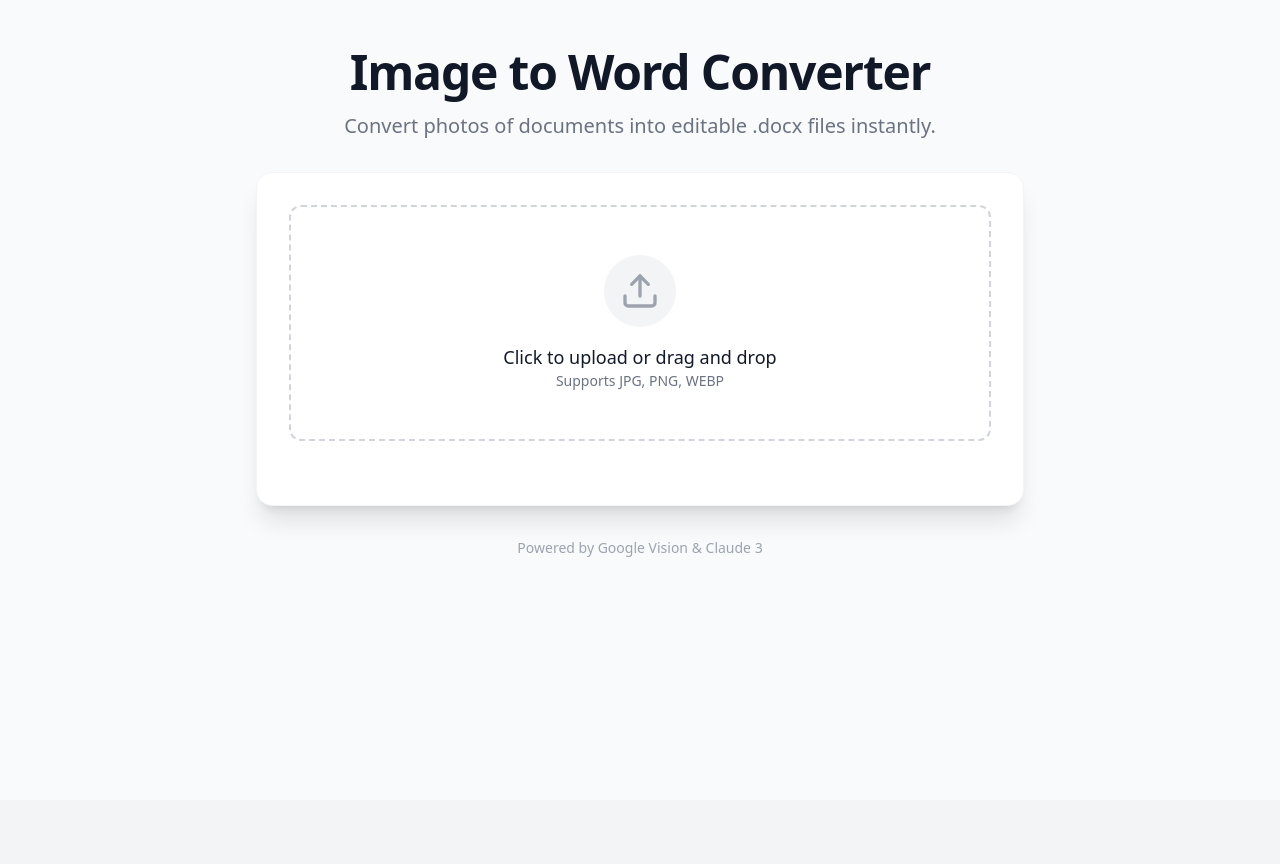
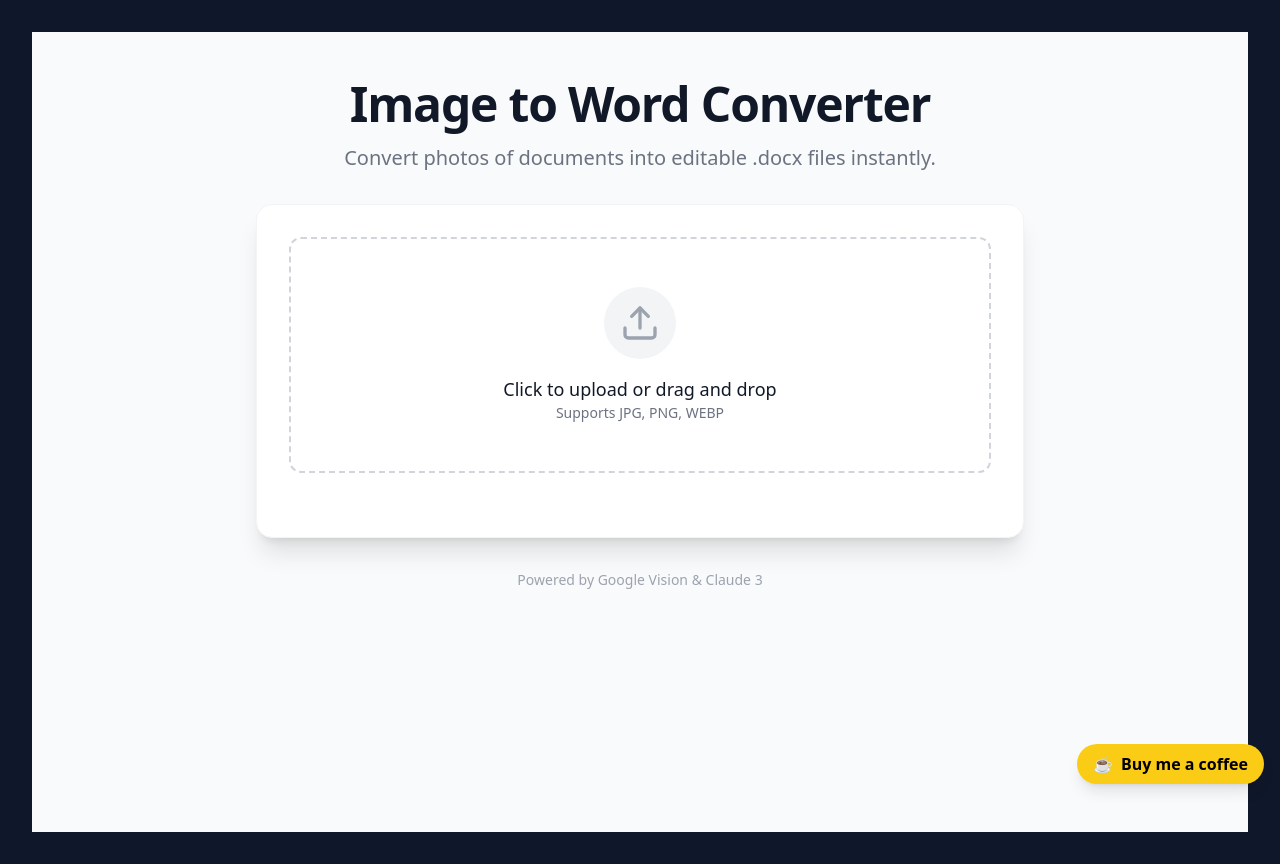
Before and after one commit to PuvaanRaaj/DocuLens, a React (Vite) app in the folder frontend/: page / in a window 1280 px wide. Before the commit the page ends 800 px from the top, so only its background shows below. Built offline with nearby package versions, Linux system fonts and the light colour scheme.

Commit message:
feat: Add Render deployment configuration for backend and frontend, enhance UI with dark mode styling, and integrate a "Buy Me a Coffee" component.

```diff
--- a/frontend/index.html
+++ b/frontend/index.html
@@ -5,6 +5,21 @@
     <link rel="icon" type="image/svg+xml" href="/vite.svg" />
     <meta name="viewport" content="width=device-width, initial-scale=1.0" />
     <script src="https://cdn.tailwindcss.com"></script>
+    <script>
+      tailwind.config = {
+        darkMode: "class",
+        theme: {
+          extend: {
+            colors: {
+              background: "#0f172a", // Slate 900
+              surface: "#1e293b", // Slate 800
+              primary: "#3b82f6", // Blue 500
+              secondary: "#64748b", // Slate 500
+            },
+          },
+        },
+      };
+    </script>
     <title>Image to Docx</title>
   </head>
   <body>
--- a/frontend/src/App.tsx
+++ b/frontend/src/App.tsx
@@ -3,10 +3,30 @@ import axios from 'axios';
 import { Upload, FileText, CheckCircle, Loader2, AlertCircle, FileType } from 'lucide-react';
 import { clsx, type ClassValue } from 'clsx';
 import { twMerge } from 'tailwind-merge';
+import './App.css';
 
 function cn(...inputs: ClassValue[]) {
   return twMerge(clsx(inputs));
 }
+
+// Force dark mode by default
+document.documentElement.classList.add('dark');
+document.body.style.backgroundColor = '#0f172a'; // Match Tailwind slate-900
+document.body.style.color = '#f8fafc'; // Match Tailwind slate-50
+
+// Buy Me a Coffee Component
+const BuyMeCoffee = () => (
+  <a
+    href="https://buymeacoffee.com/puvaanraaj"
+    target="_blank"
+    rel="noopener noreferrer"
+    className="fixed bottom-4 right-4 bg-yellow-400 hover:bg-yellow-500 text-black font-bold py-2 px-4 rounded-full shadow-lg flex items-center gap-2 transition-transform hover:scale-105 z-50"
+    style={{ textDecoration: 'none' }}
+  >
+    <span>☕</span>
+    <span>Buy me a coffee</span>
+  </a>
+);
 
 type ConversionStatus = 'idle' | 'uploading' | 'processing' | 'completed' | 'error';
 
@@ -216,6 +236,7 @@ function App() {
           <p>Powered by Google Vision & Claude 3</p>
         </div>
       </div>
+      <BuyMeCoffee />
     </div>
   );
 }
```
